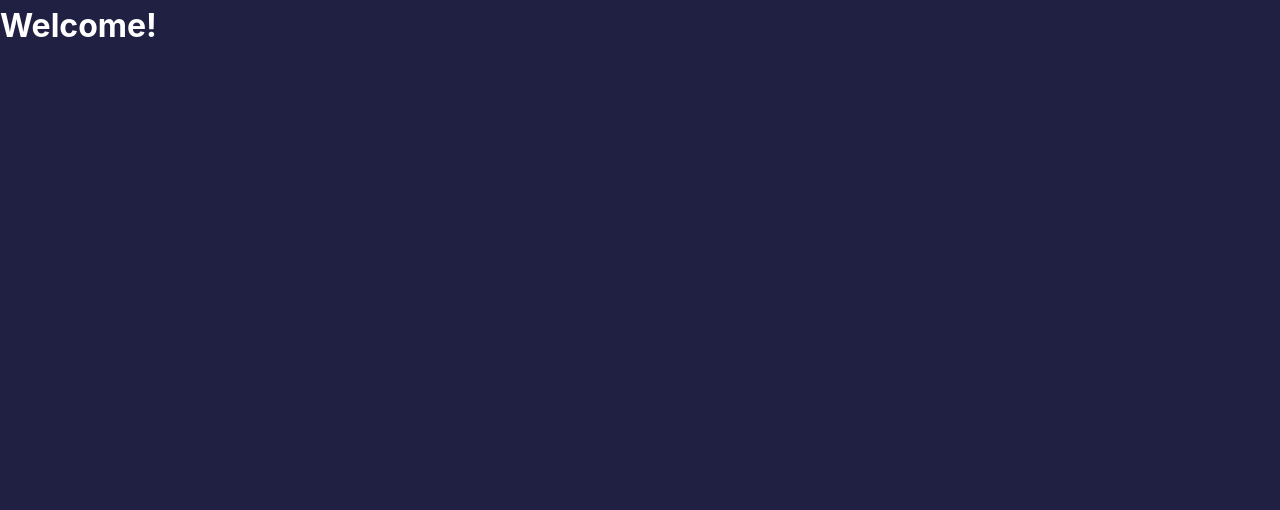
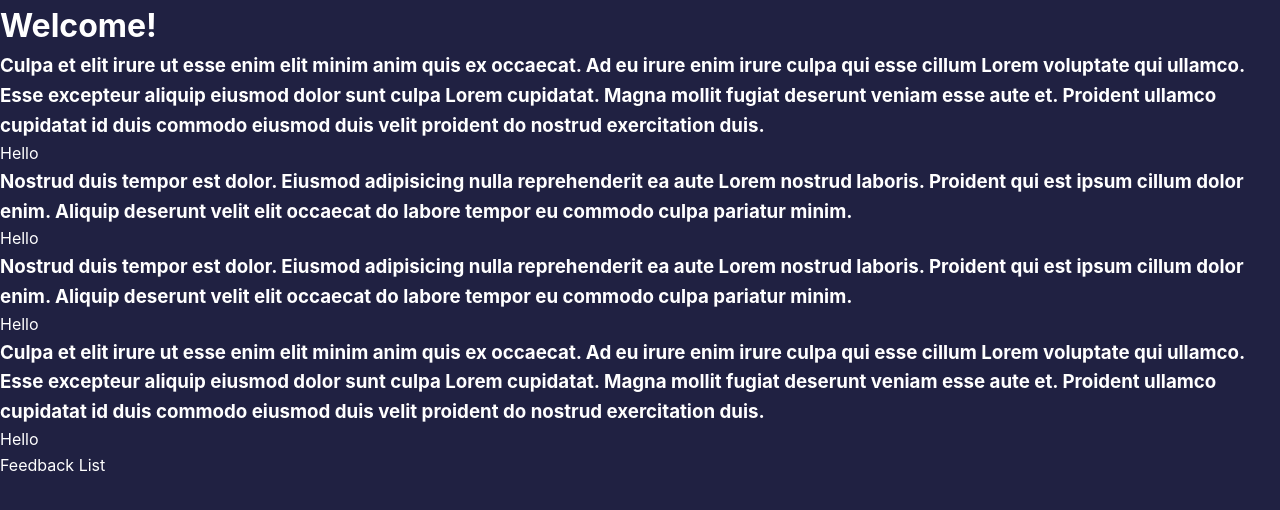
Before and after one commit to aam198/svelte-feedback, a Svelte app: page / in a window 1280 px wide. Shown: the top 510 px of the page. Built offline with nearby package versions, Linux system fonts and the light colour scheme.

Commit message:
Componenets build

```diff
--- a/public/global.css
+++ b/public/global.css
@@ -1,6 +1,8 @@
 
 
-
+:root{
+  --bkg-clr: #202142;
+}
 
 *{
   box-sizing: border-box;
@@ -10,7 +12,7 @@
 
 body {
 	color: #fff;
-  background-color: #202142;
+  background-color: var(--bkg-clr);
   line-height: 1.6;
 	font-family: -apple-system, BlinkMacSystemFont, "Segoe UI", Roboto, Oxygen-Sans, Ubuntu, Cantarell, "Helvetica Neue", sans-serif;
 }
--- a/src/App.svelte
+++ b/src/App.svelte
@@ -1,5 +1,5 @@
 <script>
-
+  import FeedbackList from './components/FeedbackList.svelte';
 
   let feedback = [
     {
@@ -28,6 +28,7 @@
 
 <main>
 	<h1>Welcome!</h1>
+  <FeedbackList {feedback} />
 </main>
 
 <style>
--- /dev/null
+++ b/src/components/Card.svelte
@@ -0,0 +1,3 @@
+<div class="card">
+  <slot></slot>
+</div>
--- /dev/null
+++ b/src/components/FeedbackItem.svelte
@@ -0,0 +1,14 @@
+<script>
+  import Card from './Card.svelte'
+  export let item
+</script>
+
+
+<Card>
+  Hello
+</Card>
+
+
+<style>
+
+</style>
--- /dev/null
+++ b/src/components/FeedbackList.svelte
@@ -0,0 +1,13 @@
+<script>
+  import FeedbackItem from './FeedbackItem.svelte';
+  export let feedback= []
+
+  console.log(feedback)
+
+</script>
+
+{#each feedback as fb (fb.id)}
+  <h3>{fb.text}</h3>
+  <FeedbackItem item={fb} />
+{/each}
+Feedback List
```
